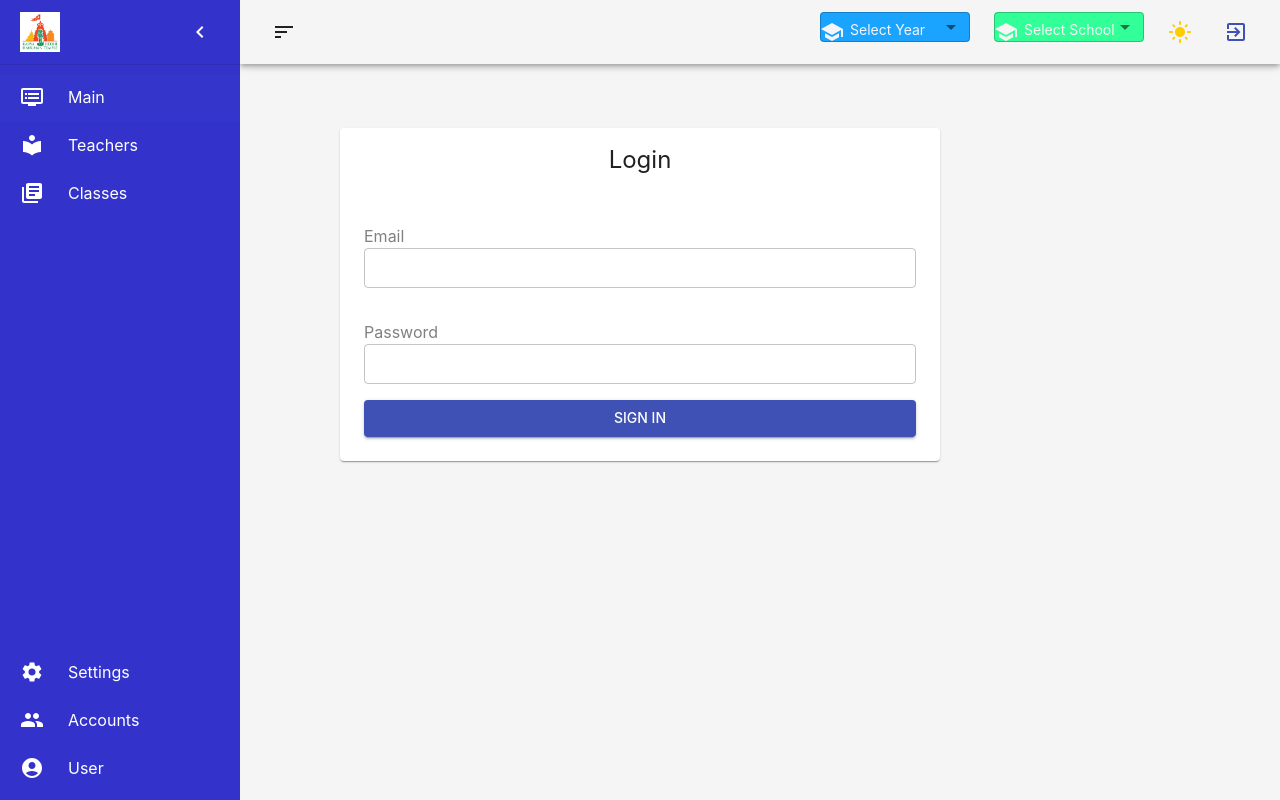
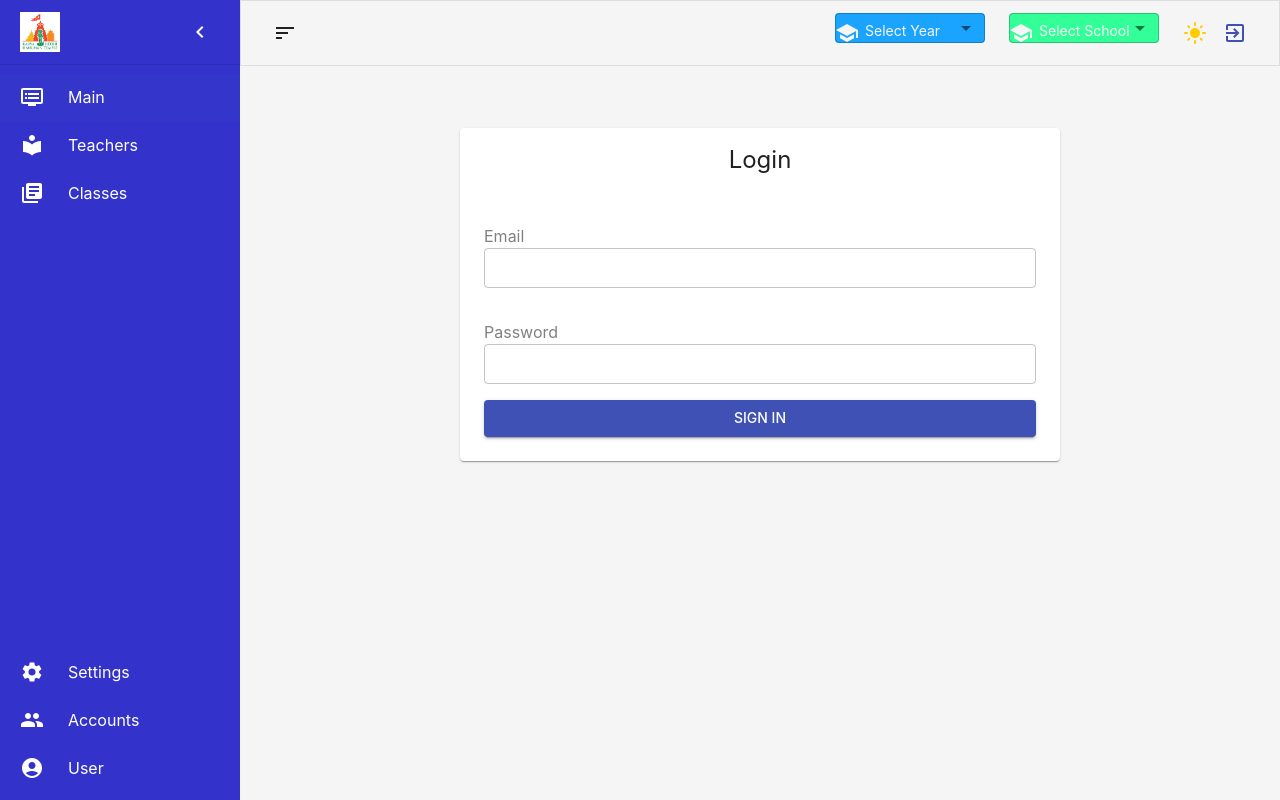
Before and after one commit to Pranavkotesh/Classes-Management-App, a React (Create React App) app in the folder web/classes-management/: page / in a window 1280 px wide. Built offline with nearby package versions, Linux system fonts and the light colour scheme.

Commit message:
fixed width related issue & other changes

```diff
--- a/web/classes-management/src/shared/components/app-main-bar/AppMainBar.jsx
+++ b/web/classes-management/src/shared/components/app-main-bar/AppMainBar.jsx
@@ -82,7 +82,7 @@ function AppMainBar() {
           <AppBar
             color="default"
             position="fixed"
-            className={`${getAppBarClassName()}`}
+            className={`${classes.commonAppBarClass} ${getAppBarClassName()}`}
           >
             <Toolbar
               disableGutters={!open}
@@ -108,14 +108,8 @@ function AppMainBar() {
               >
                 {getTitle()}
               </Typography>
-              <Grid
-                container
-                alignItems="center"
-                justifyContent="end"
-                spacing={2}
-                style={{ width: "auto" }}
-              >
-                <Grid item>
+              <Box sx={{ flexGrow: 1 }} />
+              <Box sx={{ display: { xs: "none", md: "flex" }, gap: 2 }}>
                 <BasicSelect
                   label="Select Year"
                   background="#1aa3ff"
@@ -123,8 +117,6 @@ function AppMainBar() {
                   arr={years}
                   value=""
                 />
-                </Grid>
-                <Grid item>
                 <BasicSelect
                   label="Select School"
                   background="#33ff99"
@@ -132,8 +124,8 @@ function AppMainBar() {
                   arr={schools}
                   value=""
                 />
-                </Grid>
-                <Grid item>
+              </Box>
+              <Box sx={{ paddingLeft: 2 }}>
                 <IconButton
                   sx={{
                     color: "#ffcc00",
@@ -141,8 +133,6 @@ function AppMainBar() {
                 >
                   <LightModeIcon />
                 </IconButton>
-                </Grid>
-                <Grid item>
                 <IconButton>
                   <ExitToAppOutlinedIcon
                     sx={{
@@ -150,8 +140,7 @@ function AppMainBar() {
                     }}
                   />
                 </IconButton>
-                </Grid>
-              </Grid>
+              </Box>
             </Toolbar>
           </AppBar>
           <Drawer
@@ -162,6 +151,7 @@ function AppMainBar() {
                   : "permanent"
                 : "permanent"
             }
+            className={open ? classes.drawerPaper : classes.drawerPaperClose}
             classes={{
               paper: `${classes.drawerPaper} ${
                 !open && `${classes.drawerPaperClose} menu-collapsed`
@@ -270,6 +260,10 @@ const styles = makeStyles((theme) =>
       padding: "0 8px",
       minHeight: "48px !important",
     },
+    commonAppBarClass: {
+      boxShadow: "none !important",
+      border: "1px solid #ddd",
+    },
     appBar: {
       marginLeft: closeDrawerWidth,
       width: `calc(100% - ${closeDrawerWidth}px) !important`,
@@ -278,8 +272,6 @@ const styles = makeStyles((theme) =>
         easing: theme.transitions.easing.sharp,
         duration: theme.transitions.duration.leavingScreen,
       })} !important`,
-      boxShadow: "none !important",
-      border: "1px solid #ddd",
     },
     appBarShift: {
       marginLeft: openDrawerWidth,
```
Lines whose indentation alone changed are shown as unchanged.
